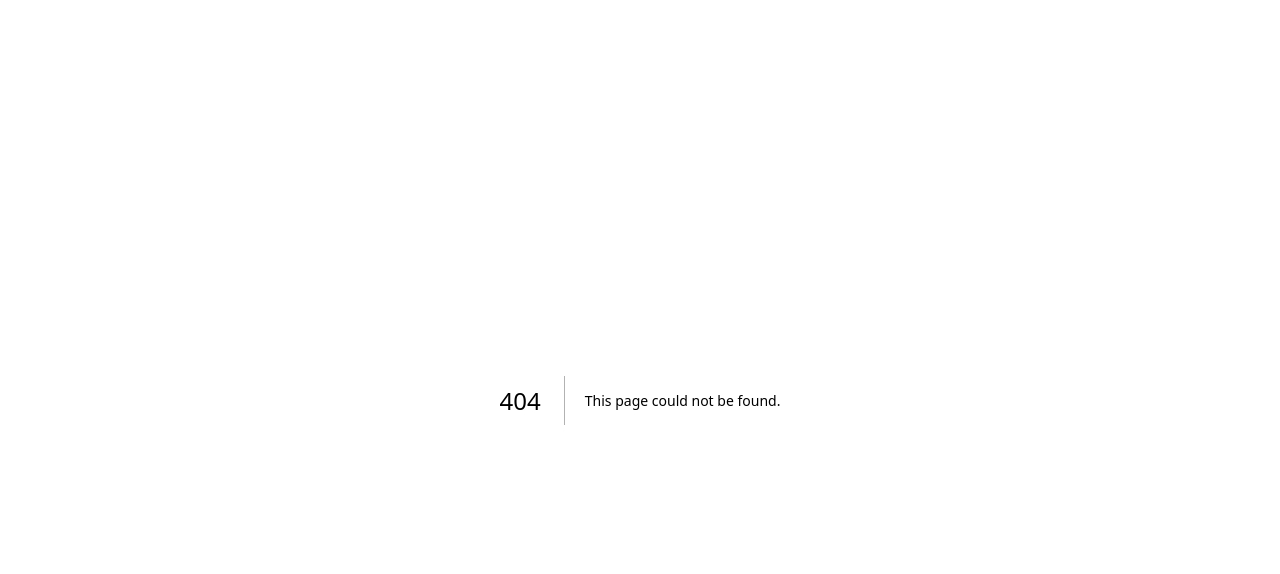
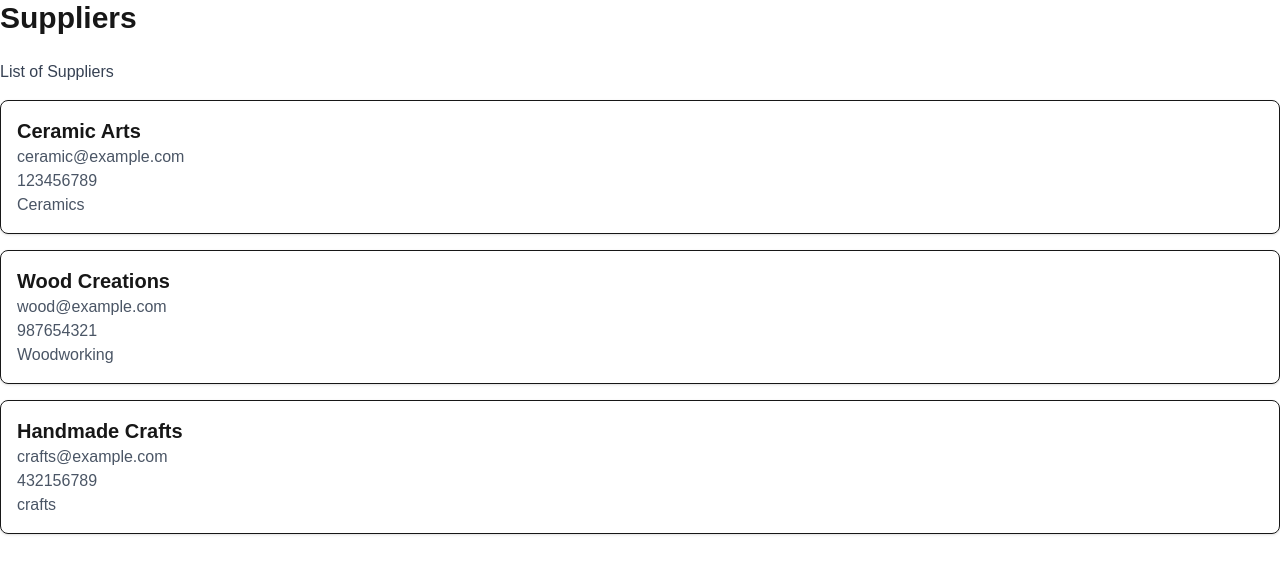
Before and after one commit to DMHacker123/handcrafted-haven, a Next.js app: page /suppliers in a window 1280 px wide. Before the commit this address had no page. Shown: the top 574 px of the page. Built offline with nearby package versions, Linux system fonts and the light colour scheme.

Commit message:
Create suppliers page

```diff
--- /dev/null
+++ b/src/app/suppliers/page.tsx
@@ -0,0 +1,49 @@
+import SupplierCard from "../../components/SupplierCard";
+import { suppliers } from "../../lib/data";
+
+
+export default function SupplierPage() {
+  //  const suppliers = [
+  // //   {
+  //     id: 1,
+  //     name: 'Ceramic Arts',
+  //     email: 'ceramic@example.com',
+  //   },
+  //   {
+  //     id: 2,
+  //     name: 'Wood Creations',
+  //     email: 'wood@example.com',
+  //   },
+  //   {
+  //     id: 3,
+  //     name: 'Handmade Crafts',
+  //     email: 'crafts@example.com',
+  //   },
+  // ];
+
+  return (
+        <main className="min-h-screen">
+            <h1 className="text-3xl font-bold mb-6">Suppliers</h1>
+            <p className="text-gray-700 mb-4">List of Suppliers</p>
+
+            <div className="grid gap-4">
+              {suppliers.map((supplier) => (
+                <SupplierCard
+                  key={supplier.id}
+                  name={supplier.name}
+                  email={supplier.email}
+                  phone={supplier.phone}
+                  category={supplier.category}
+                />
+              ))}
+            {/* <div>
+              <h2>{supplier.name}</h2>
+              <p>{supplier.email}</p>
+            </div> */}
+
+            </div>
+
+        </main>
+
+    );
+}
--- /dev/null
+++ b/src/components/SupplierCard.tsx
@@ -0,0 +1,24 @@
+
+type SupplierProps = {
+    name: string;
+    email: string;
+    phone: string;
+    category: string;
+};
+
+export default function SupplierCard({
+    name,
+    email,
+    phone,
+    category
+}: SupplierProps) {
+    return (
+        <div className="border rounded-lg p-4 shadow-sm">
+            <h2 className="text-xl font-semibold">{name}</h2>
+            <p className="text-gray-600">{email}</p>
+            <p className="text-gray-600">{phone}</p>
+            <p className="text-gray-600">{category}</p>
+        </div>
+    );
+
+}
--- /dev/null
+++ b/src/lib/data.ts
@@ -0,0 +1,26 @@
+import type { Supplier } from "./types";
+
+
+export const suppliers: Supplier[] = [
+    {
+      id: 1,
+      name: 'Ceramic Arts',
+      email: 'ceramic@example.com',
+      phone: '123456789',
+      category: 'Ceramics',
+    },
+    {
+      id: 2,
+      name: 'Wood Creations',
+      email: 'wood@example.com',
+      phone: '987654321',
+      category: 'Woodworking',
+    },
+    {
+      id: 3,
+      name: 'Handmade Crafts',
+      email: 'crafts@example.com',
+      phone: '432156789',
+      category: 'crafts',
+    },
+  ];
--- /dev/null
+++ b/src/lib/types.ts
@@ -0,0 +1,5 @@
+export type Supplier = {
+  id: number;
+  name: string;
+  email: string;
+};
```
